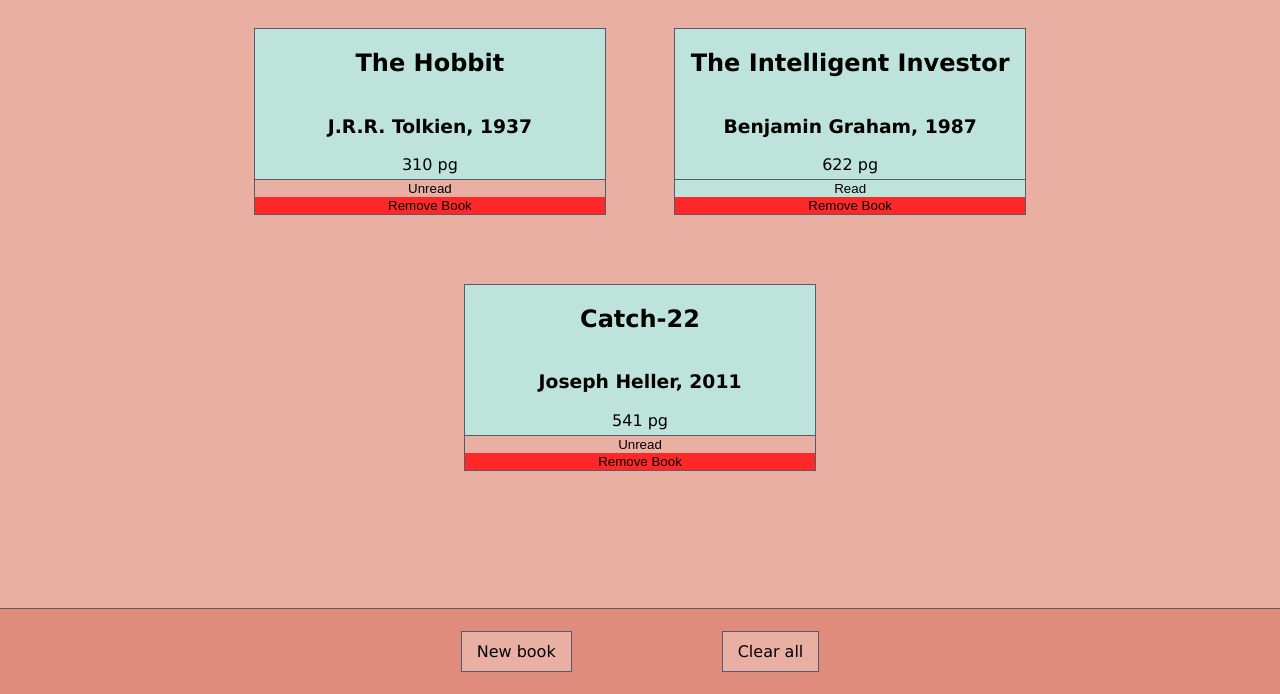
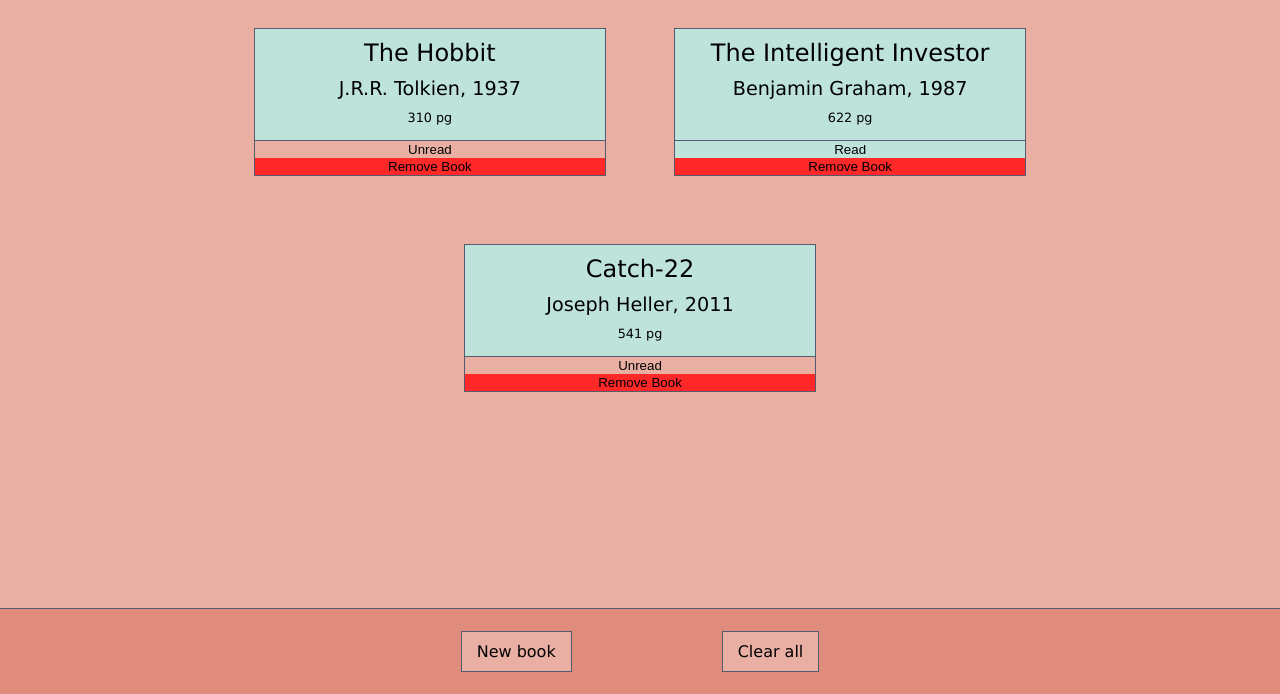
Before and after one commit to gnik-snrub/library, a plain HTML site: page index.html in a window 1280 px wide. Shown: the part 106-800 px from the top of the page. Drawn offline with Linux system fonts and the light colour scheme.

Commit message:
Finished book panel styling

```diff
--- a/index.js
+++ b/index.js
@@ -11,15 +11,18 @@ function Book(title, author, year, pages, read) {
         const bookPanel = document.createElement('div');
         bookPanel.classList.add('book');
 
-        const title = document.createElement('h2');
+        const title = document.createElement('div');
+        title.classList.add('line1');
         title.textContent = this.title;
         bookPanel.appendChild(title);
 
-        const author = document.createElement('h3');
-        author.textContent = this.author + ', ' + this.year;
-        bookPanel.appendChild(author);
+        const authorAndYear = document.createElement('div');
+        authorAndYear.classList.add('line2');
+        authorAndYear.textContent = this.author + ', ' + this.year;
+        bookPanel.appendChild(authorAndYear);
 
         const pages = document.createElement('div');
+        pages.classList.add('line3');
         pages.textContent = this.pages;
         bookPanel.appendChild(pages);
 
--- a/style.css
+++ b/style.css
@@ -58,10 +58,23 @@ h1 { font-size: 3em; }
     display: flex;
     flex-direction: column;
     align-items: center;
+    text-align: center;
     margin: 3%;
 
     height: 100%;
     width: 350px;
+}
+
+.line1 {
+    font-size: 1.5em;
+    margin: 10px auto;
+}
+.line2 {
+    font-size: 1.2em;
+}
+.line3 {
+    font-size: 0.8em;
+    margin: 10px auto;
 }
 
 button:focus {
```
